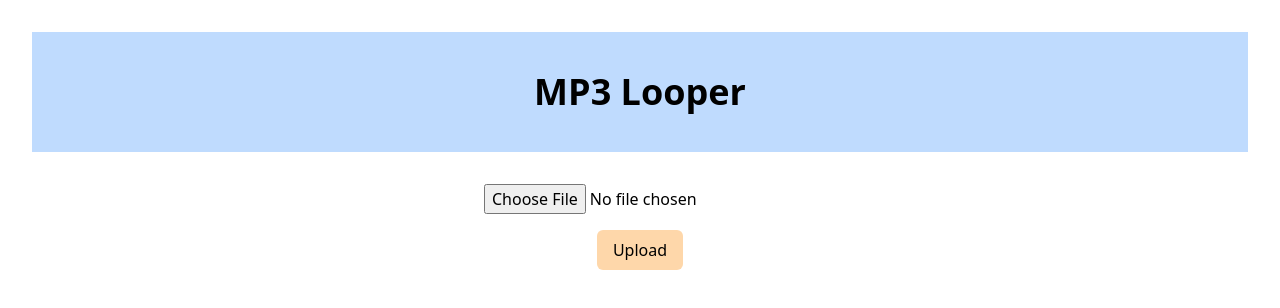
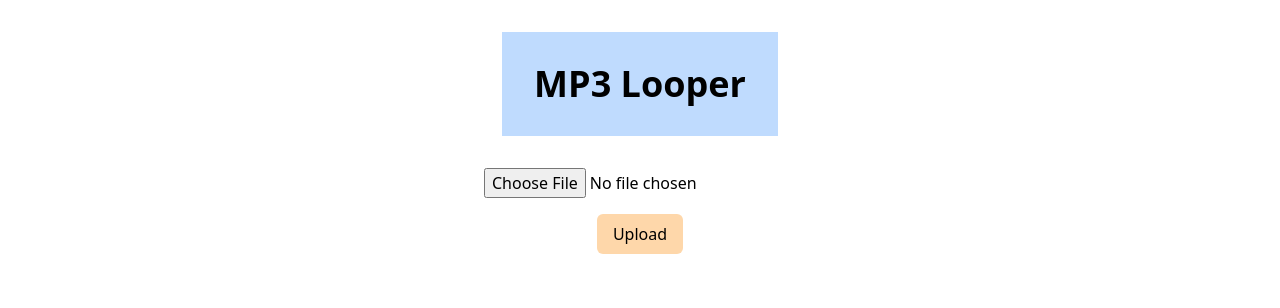
Before and after one commit to biennviquiera/looper, a Next.js app: page / in a window 1280 px wide. Shown: the top 308 px of the page. Built offline with nearby package versions, Linux system fonts and the light colour scheme.

Commit message:
Changed random region color to magenta. Changed flexbox settings

```diff
--- a/app/components/WaveSurferPlayer.tsx
+++ b/app/components/WaveSurferPlayer.tsx
@@ -42,10 +42,7 @@ const Player: React.FC<PlayerProps> = ({ audioLink, title, onRegionUpdated }) =>
 
       // Create regions
       const wsRegions = _wavesurfer.registerPlugin(RegionsPlugin.create())
-
-      // Give regions a random color when they are created
-      const random = (min: number, max: number): number => Math.random() * (max - min) + min
-      const randomColor = (): string => `rgba(${random(0, 255)}, ${random(0, 255)}, ${random(0, 255)}, 0.5)`
+      const regionColor = 'rgba(255,0,255,0.4)'
 
       // Sets an initial duration when audio has loaded
       _wavesurfer.once('ready', () => {
@@ -56,7 +53,7 @@ const Player: React.FC<PlayerProps> = ({ audioLink, title, onRegionUpdated }) =>
         const loopedRegion = wsRegions.addRegion({
           start: 0,
           end: _wavesurfer.getDuration(),
-          color: randomColor()
+          color: regionColor
         })
         setActiveRegion(loopedRegion)
       })
--- a/app/page.tsx
+++ b/app/page.tsx
@@ -9,7 +9,7 @@ import React, { useEffect, useState, useRef } from 'react'
 import './globals.css'
 import Player from './components/WaveSurferPlayer'
 
-export default function Home () {
+export default function Home() {
   const [audioFile, setAudioFile] = useState<string | undefined>(undefined)
 
   const [selectedFile, setSelectedFile] = useState<File | null>(null)
@@ -55,20 +55,20 @@ export default function Home () {
   }, [selectedRange])
 
   return (
-      <div className="flex-1">
-        <h1 className="bg-blue-200 m-8 font-bold py-10 text-4xl text-center">MP3 Looper</h1>
-        <div className="flex flex-col items-center justify-center">
-          <input type="file" accept=".mp3" onChange={fileSelectedHandler} />
-          {audioFile != null &&
+    <>
+      <div className="flex flex-col items-center justify-center pb-8">
+        <h1 className="font-bold p-8 text-4xl text-center bg-blue-200 m-8">MP3 Looper</h1>
+        <input className="flex-1" type="file" accept=".mp3" onChange={fileSelectedHandler} />
+        {audioFile != null &&
           <Player
             key={audioFile}
             audioLink={audioFile}
             title={fileName}
             onRegionUpdated={regionUpdatedHandler}
           />
-          }
-          <button className="bg-orange-200 rounded-md px-4 py-2 mt-4" onClick={fileUploadHandler}>Upload</button>
-        </div>
+        }
+        <button className="bg-orange-200 rounded-md px-4 py-2 mt-4" onClick={fileUploadHandler}>Upload</button>
       </div>
+    </>
   )
 }
```
